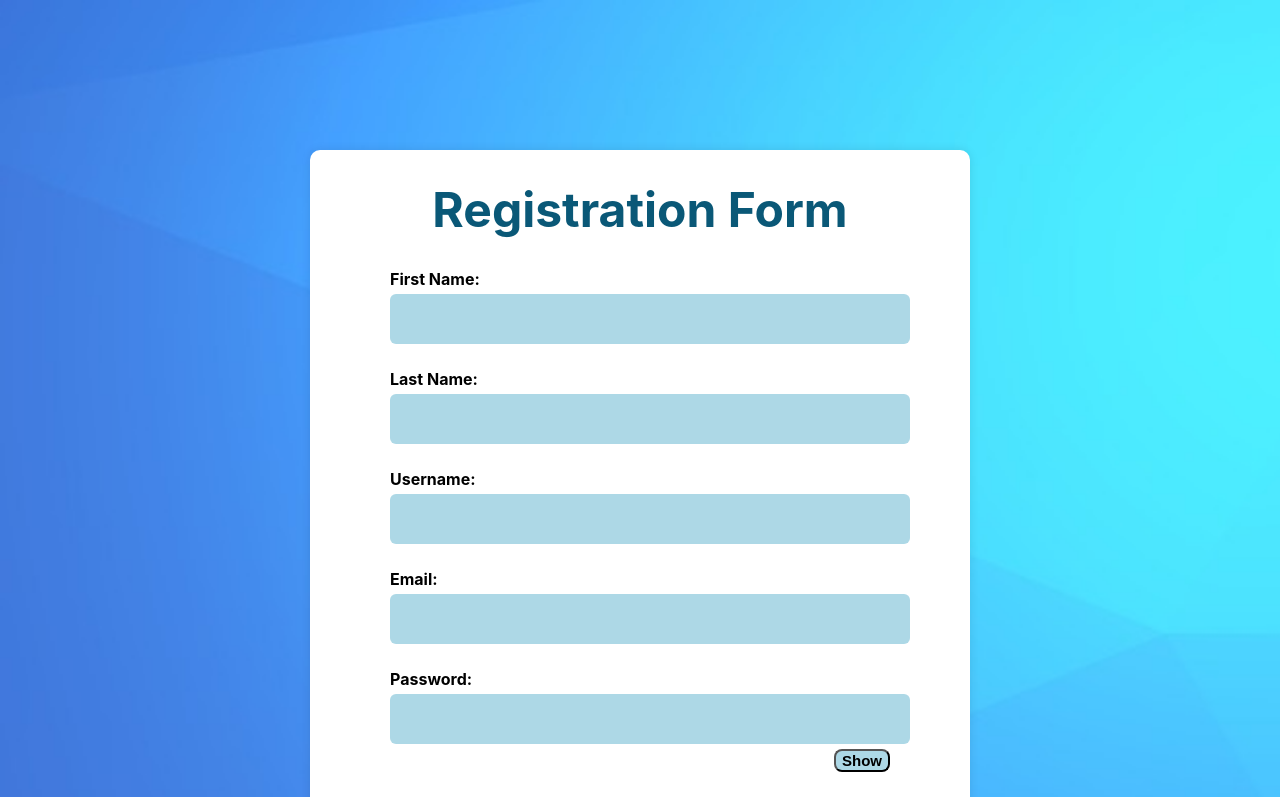
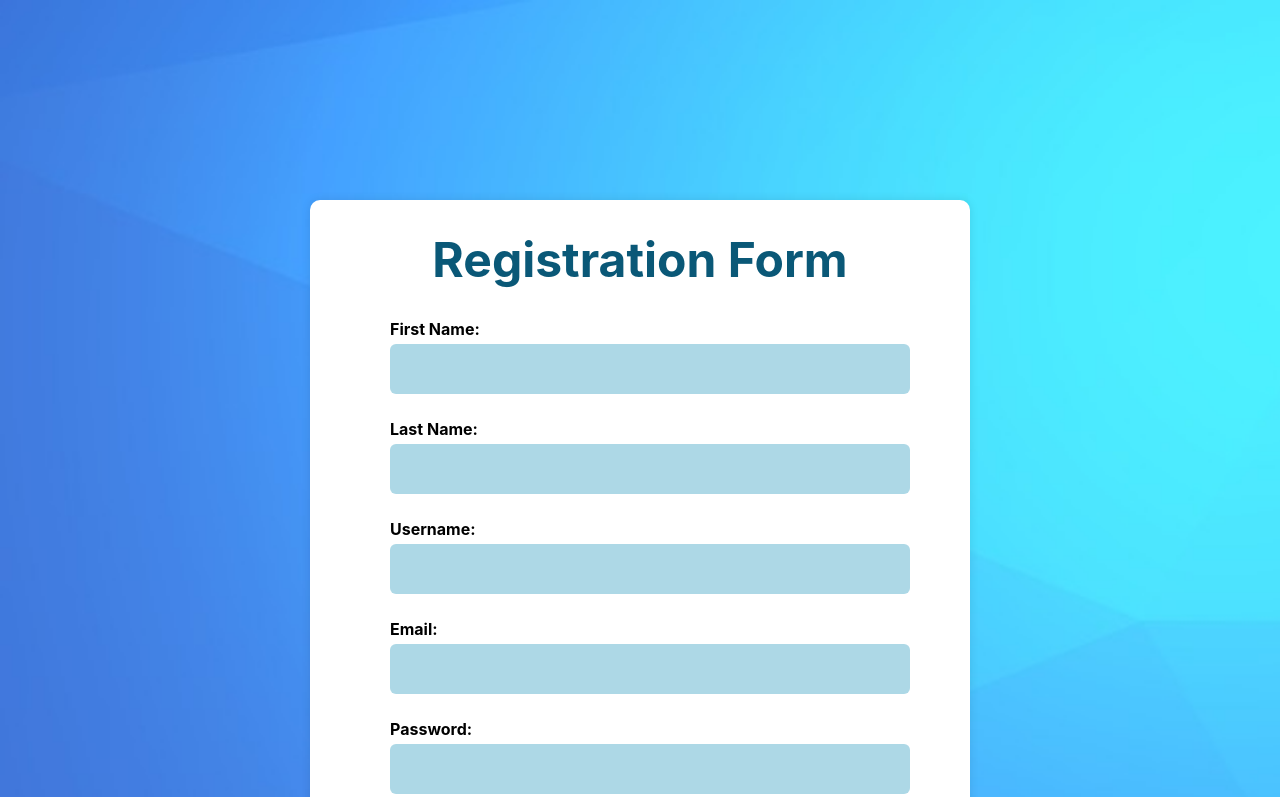
Before and after one commit to sonalikeshri04/RegistrationForm, a React (Create React App) app: page / in a window 1280 px wide. Shown: the top 797 px of the page. Built offline with nearby package versions, Linux system fonts and the light colour scheme.

Commit message:
Update SuccessComponent.css

```diff
--- a/src/components/SuccessComponent.css
+++ b/src/components/SuccessComponent.css
@@ -5,9 +5,6 @@ body {
   width: 100%;
   margin: 0;
   padding: 0;
-  margin-top: -50px;
-  margin-bottom: 80px;
-
 }
 
 
```
